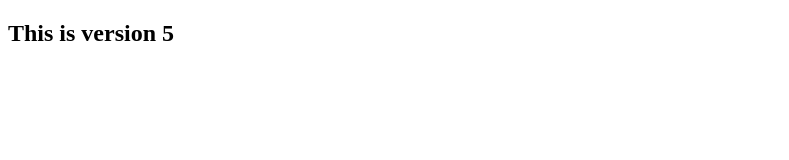
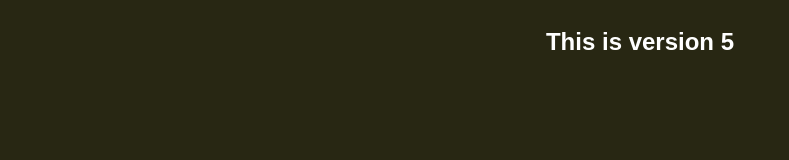
Before and after one commit to yaduvanshisachin/myrepo, a plain HTML site: page index.html in a window 1280 px wide. Shown: the whole page, without its empty margins (0-789 px from the left). Drawn offline with Linux system fonts and the light colour scheme.

Commit message:
desgin added

```diff
--- a/index.html
+++ b/index.html
@@ -4,6 +4,7 @@
     <meta charset="UTF-8">
     <meta name="viewport" content="width=device-width, initial-scale=1.0">
     <title>Document</title>
+    <link rel="stylesheet" href="style.css">
 </head>
 <body>
     <h2>This is version 5</h2>
--- /dev/null
+++ b/style.css
@@ -0,0 +1,8 @@
+body{
+    display: flex;
+    justify-content: center;
+    align-items: center;
+    font-family: sans-serif;
+    background:rgb(40, 39, 19);
+    color: white;
+}
```
